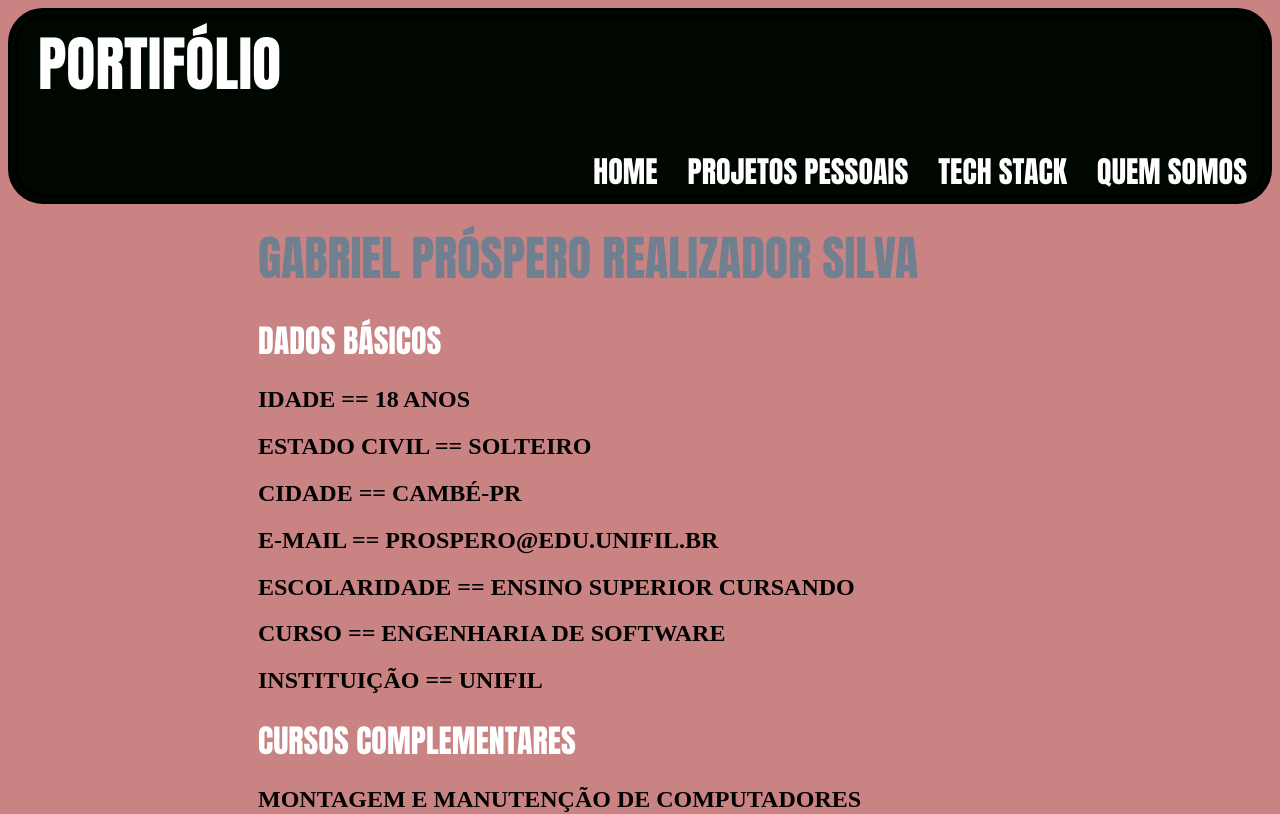
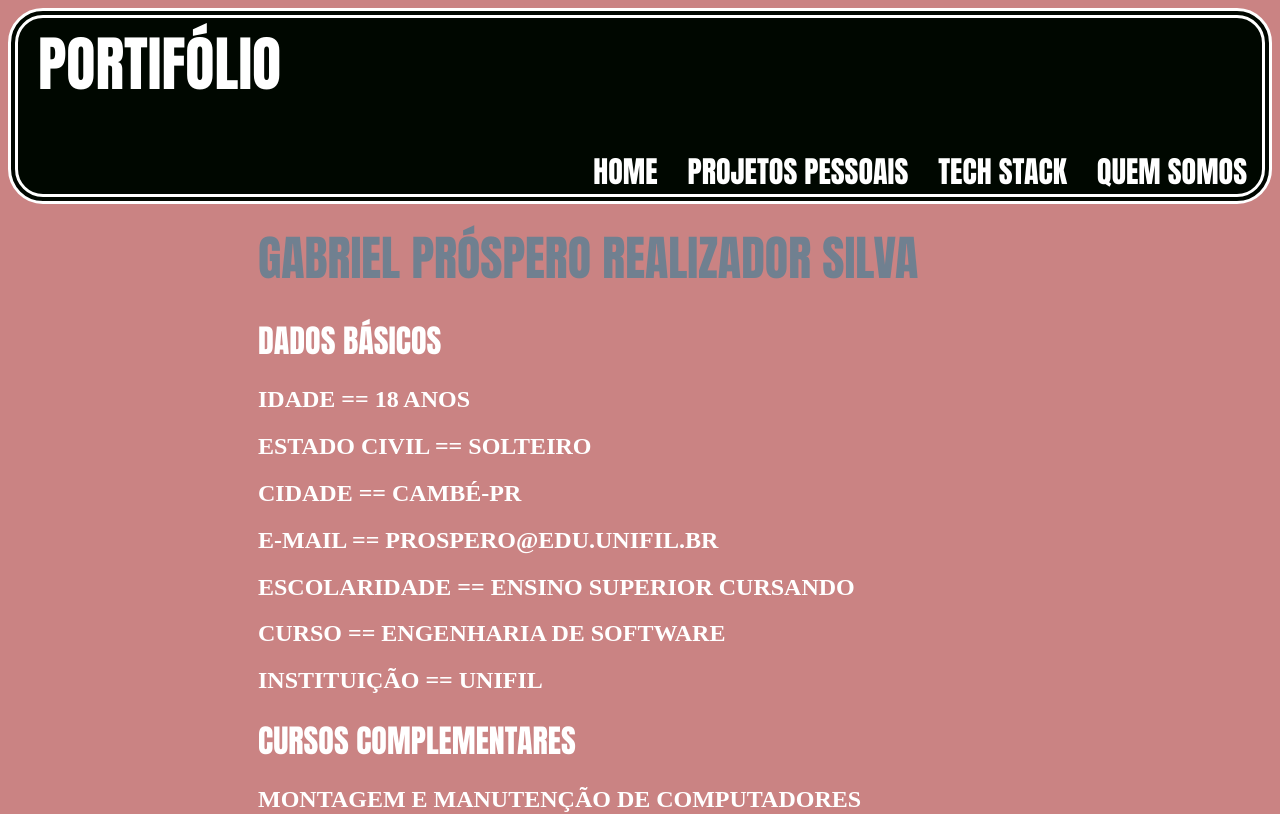
Before and after one commit to prosperor/PI2Blog, a Next.js app: page /about in a window 1280 px wide. Shown: the top 814 px of the page. Built offline with nearby package versions, Linux system fonts and the light colour scheme.

Commit message:
corrigido erro menor no about

```diff
--- a/pages/about.js
+++ b/pages/about.js
@@ -6,7 +6,7 @@ import styles from '../components/Comps.module.css';
 
 export default function About (){
     return(
-        <div>
+        <div className={styles.base}>
 
             <Header/>
 
```
